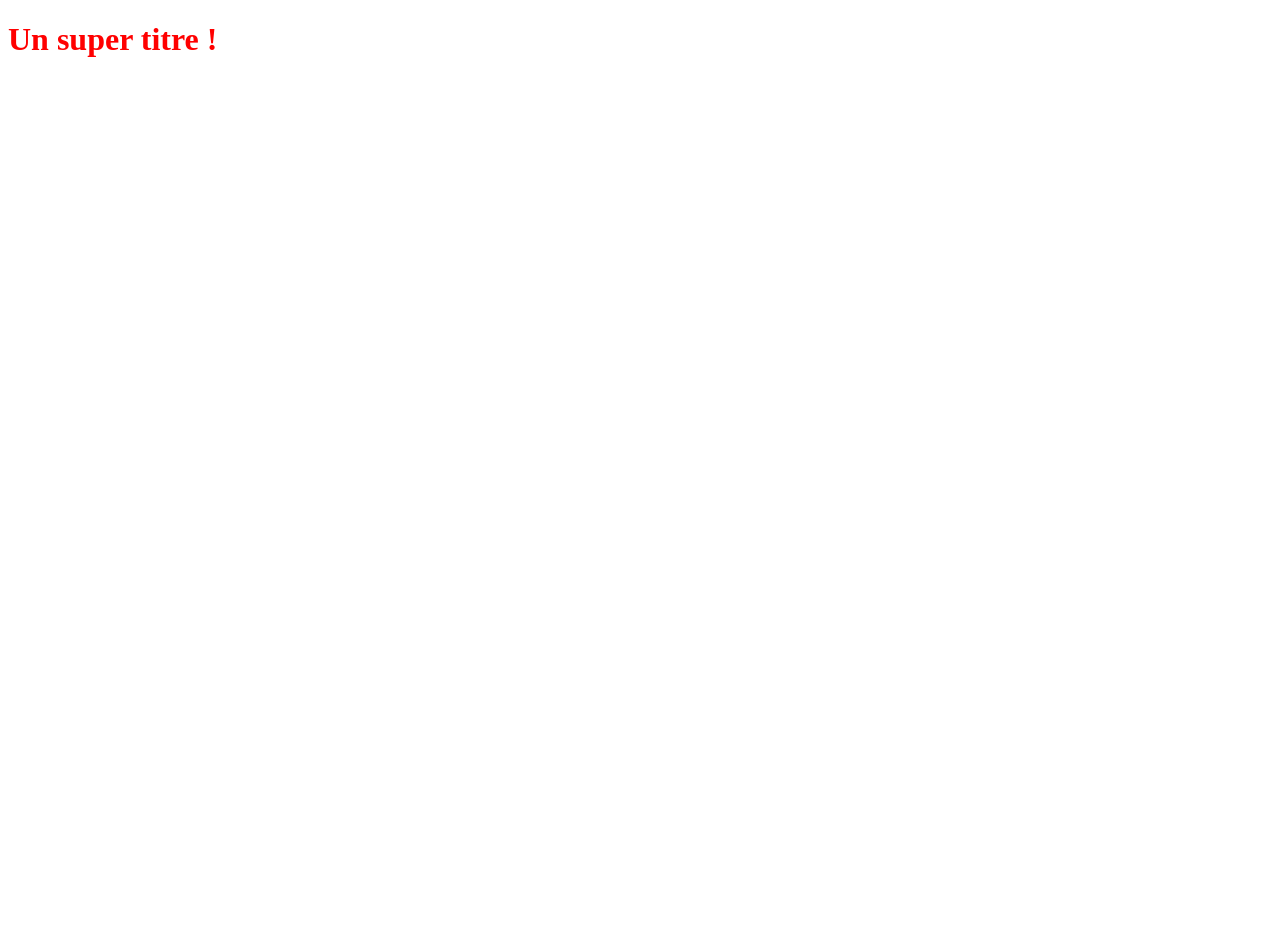
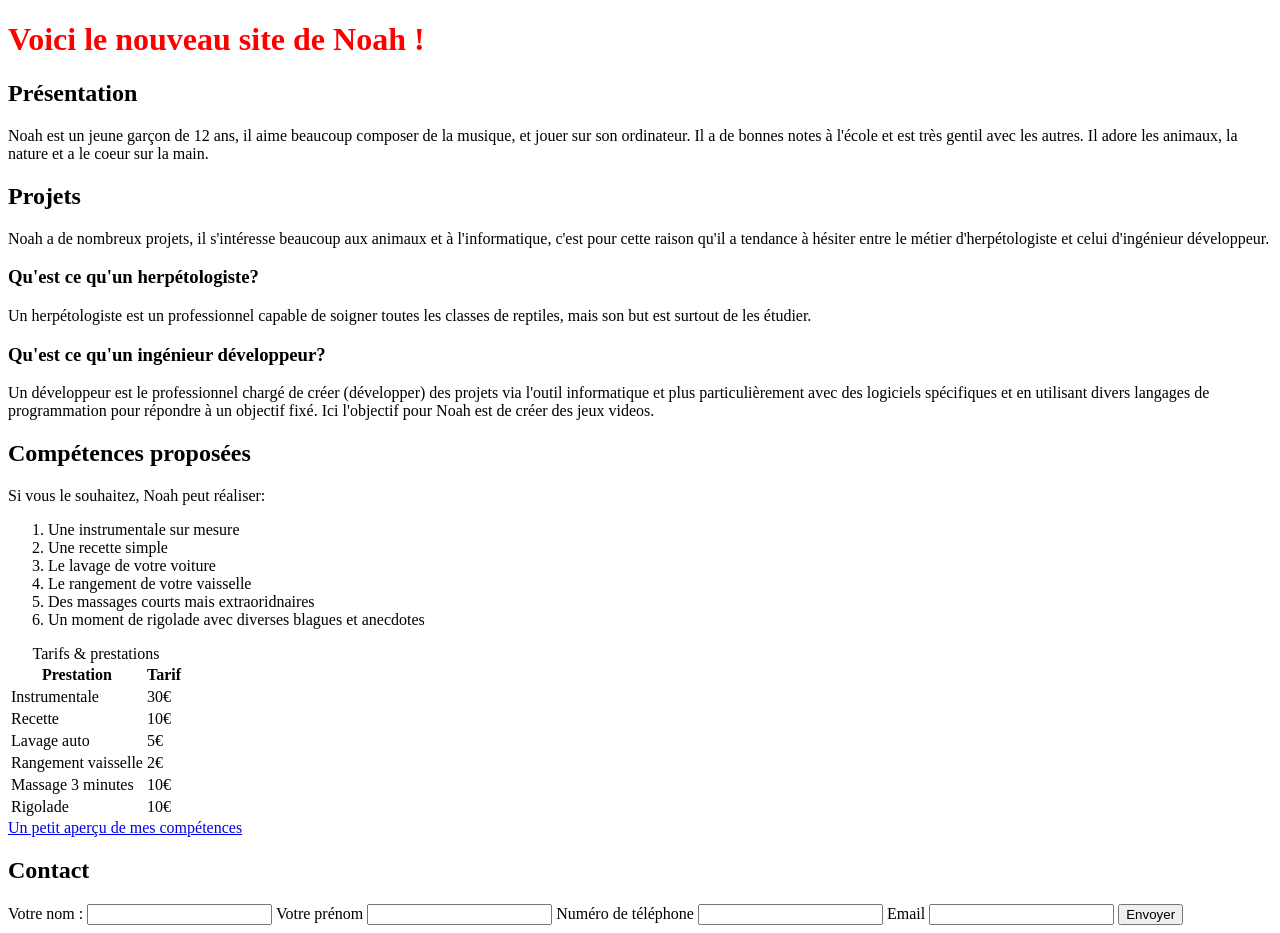
Before and after one commit to MeliZph/ProjetNoah, a plain HTML site: page index.html in a window 1280 px wide. Before the commit the page ends 800 px from the top, so only its background shows below. Drawn offline with Linux system fonts and the light colour scheme.

Commit message:
Page accueil

```diff
--- a/index.html
+++ b/index.html
@@ -1,10 +1,109 @@
 <!DOCTYPE html>
 <html>
 <head>
-   <title></title>
+   <title>Bienvenue chez Nono</title>
    <link rel="stylesheet" type="text/css" href="style.css">
 </head>
 <body>
-   <h1>Un super titre !</h1>
+   <h1>Voici le nouveau site de Noah !</h1>
+
+   <h2>Présentation</h2>
+      <p> Noah est un jeune garçon de 12 ans, il aime beaucoup composer de la musique, et jouer sur son
+      ordinateur. Il a de bonnes notes à l'école et est très gentil avec les autres. Il adore les
+      animaux, la nature et a le coeur sur la main.
+      </p>
+
+   <h2> Projets</h2>
+      <p> Noah a de nombreux projets, il s'intéresse beaucoup aux animaux et à l'informatique, c'est
+         pour cette raison qu'il a tendance à hésiter entre le métier d'herpétologiste et celui d'ingénieur
+         développeur.
+      </p>
+
+   <div class="metiers">
+      <h3> Qu'est ce qu'un herpétologiste?</h3>
+         <p> Un herpétologiste est un professionnel capable de soigner toutes les classes de reptiles, mais son
+         but est surtout de les étudier.
+         </p>
+
+      <h3> Qu'est ce qu'un ingénieur développeur? </h3>
+         <p> Un développeur est le professionnel chargé de créer (développer) des projets via l'outil informatique
+            et plus particulièrement avec des logiciels spécifiques et en utilisant divers langages de programmation pour
+            répondre à un objectif fixé. Ici l'objectif pour Noah est de créer des jeux videos.
+         </p>
+   </div>
+
+   <h2> Compétences proposées</h2>
+      <p> Si vous le souhaitez, Noah peut réaliser:</p>
+
+      <ol>
+         <li>Une instrumentale sur mesure </li>
+         <li>Une recette simple</li>
+         <li>Le lavage de votre voiture</li>
+         <li>Le rangement de votre vaisselle</li>
+         <li>Des massages courts mais extraoridnaires</li>
+         <li>Un moment de rigolade avec diverses blagues et anecdotes</li>
+      </ol>
+
+      <div class="table">
+      <table>
+         <caption> Tarifs & prestations </caption>
+
+         <tr>
+            <th> Prestation </th>
+            <th> Tarif </th>
+         </tr>
+
+         <tr>
+            <td> Instrumentale</td>
+            <td> 30€</td>
+         </tr>
+
+         <tr>
+            <td> Recette</td>
+            <td> 10€</td>
+         </tr>
+
+         <tr>
+            <td> Lavage auto</td>
+            <td> 5€</td>
+         </tr>
+
+         <tr>
+            <td> Rangement vaisselle</td>
+            <td> 2€</td>
+         </tr>
+
+         <tr>
+            <td> Massage 3 minutes</td>
+            <td> 10€</td>
+         </tr>
+
+         <tr>
+            <td> Rigolade</td>
+            <td> 10€</td>
+         </tr>
+      </table>
+      </div>
+
+      <a href="apercu.html">Un petit aperçu de mes compétences</a>
+
+   <h2> Contact </h2>
+
+   <form method="post" action="">
+      <label for="Name">Votre nom :</label>
+      <input type="text" id="Name" name="Name">
+
+      <label for="surname"> Votre prénom</label>
+      <input type="text" id="surname" name="surname">
+
+      <label for="tel"> Numéro de téléphone</label>
+      <input type="tel" id="tel" name="tel">
+
+      <label for="Email"> Email </label>
+      <input type="email" id="Email" name="Email">
+
+      <input type="submit" value="Envoyer">
+   </form>
+
 </body>
 </html>
```
